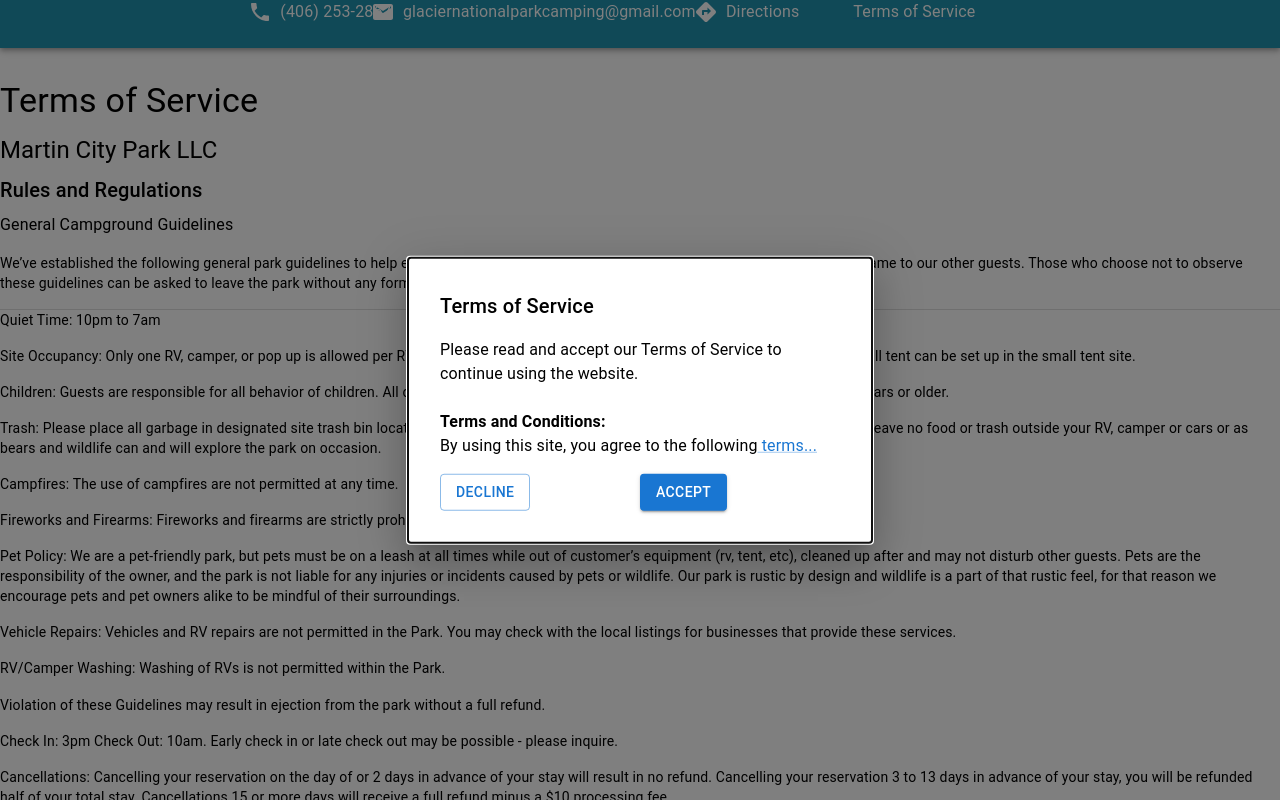
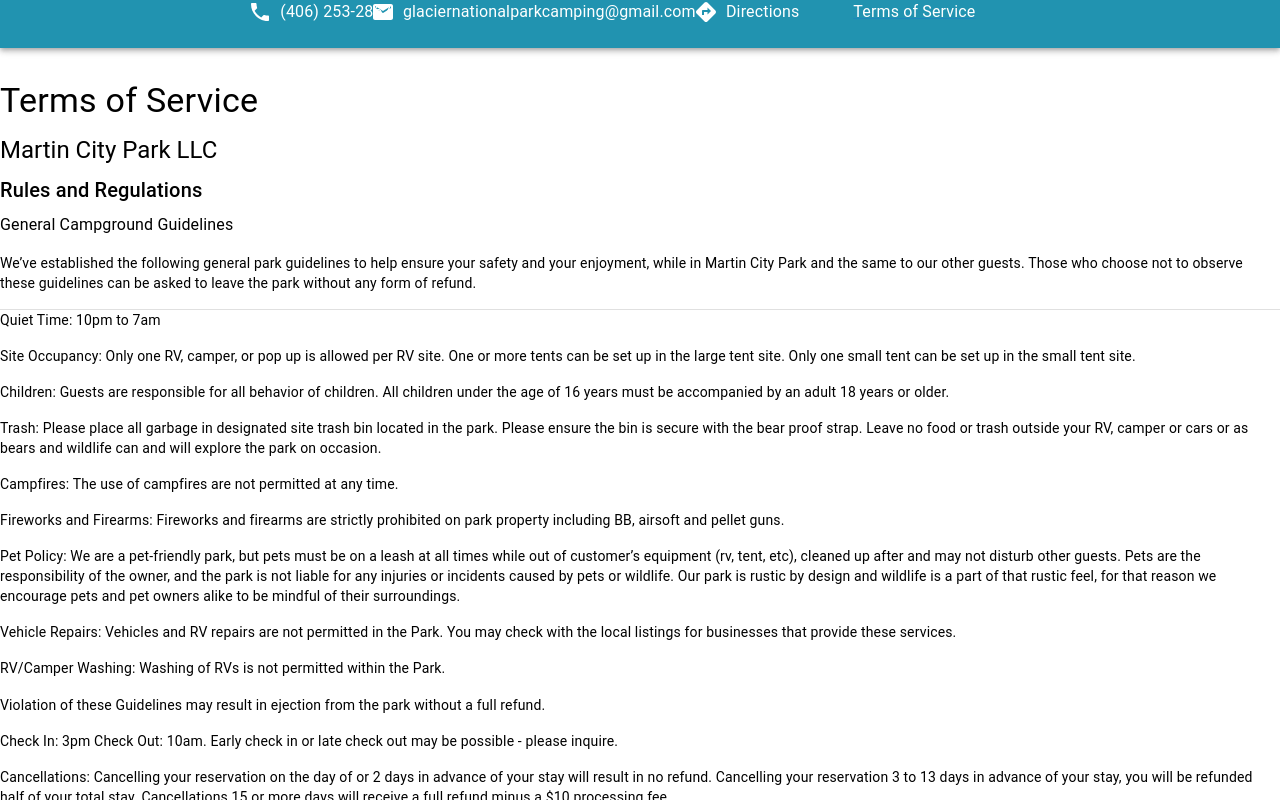
Before and after one commit to SABaltz/martin-city, a React (Create React App) app: page /terms in a window 1280 px wide. Shown: the top 800 px of the page. Built offline with nearby package versions, Linux system fonts and the light colour scheme.

Commit message:
Update terms to dissapear on terms page

```diff
--- a/src/App.js
+++ b/src/App.js
@@ -38,13 +38,14 @@
                             {/*<Amenities/>*/}
                             <Rules/>
                             <Attractions/>
+                            <TermsPopup open={openTerms} handleClose={handleCloseTerms}/>
+
                         </>
                     }/>
                     <Route path="*" element={<Navigate to="/"/>}/>
                 </Routes>
                 <Footer/>
             </BrowserRouter>
-            <TermsPopup open={openTerms} handleClose={handleCloseTerms}/>
         </>
     );
 }
```
